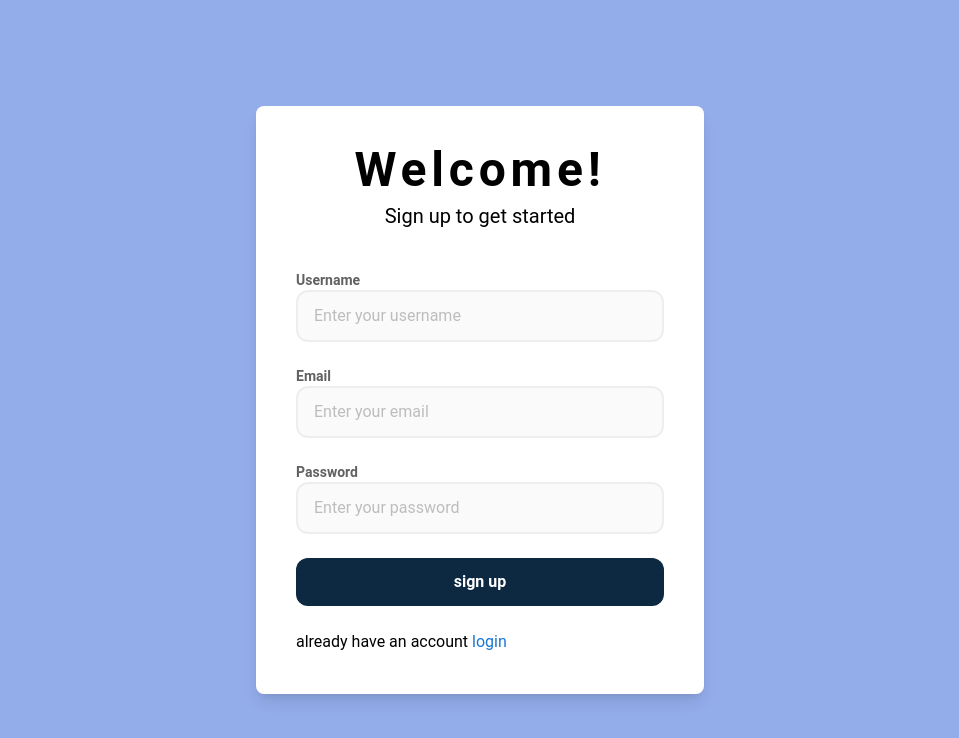
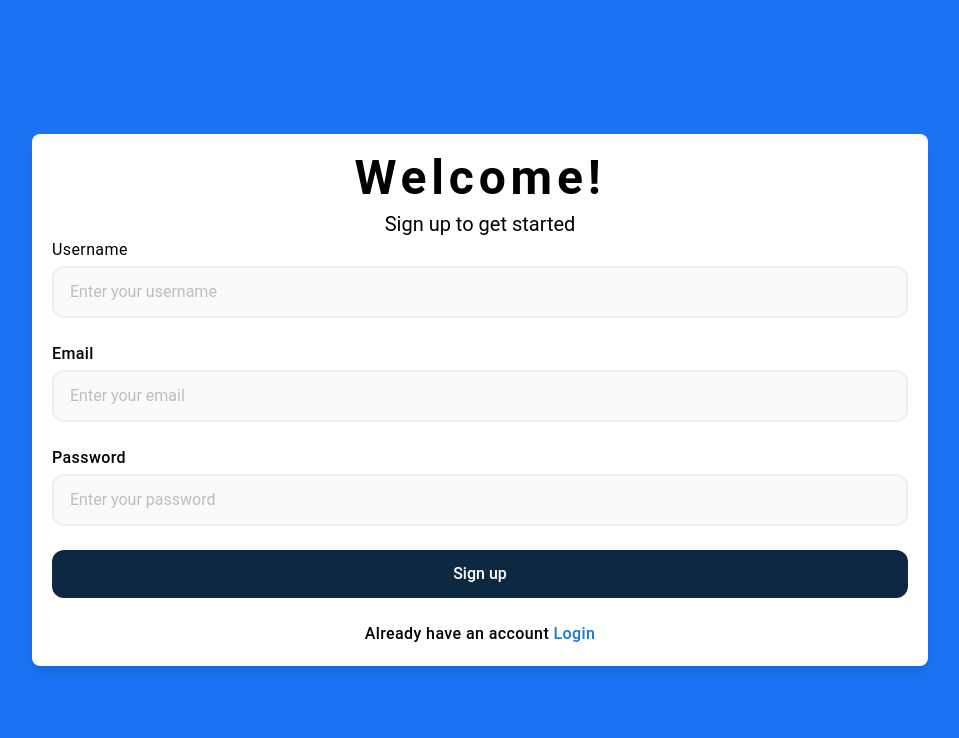
Before and after one commit to ayirezang/travel-journal, a React (Vite) app in the folder front-end/: page /register in a window 1280 px wide. Shown: the top 738 px of the page, without its empty margins (160-1119 px from the left). Built offline with nearby package versions, Linux system fonts and the light colour scheme.

Commit message:
loginAndLogOutButtons

```diff
--- a/front-end/src/Components/NavBar.jsx
+++ b/front-end/src/Components/NavBar.jsx
@@ -22,14 +22,20 @@ const NavBar = () => {
             Display
           </NavLink>
         </div>
-        <div>
-          <NavLink to="/login" className=" text-lg px-4">
+        {/* <div className="space-x-2">
+          <button
+            to="/login"
+            className="  px-4 py-2 bg-blue-600 rounded-lg text-white hover:bg-blue-800 text-lg "
+          >
             Login
-          </NavLink>
-          <NavLink to="" className=" text-lg px-4">
-            logout
-          </NavLink>
-        </div>
+          </button>
+          <button
+            to=""
+            className="px-4 py-2 bg-blue-600 rounded-lg text-white hover:bg-blue-800 text-lg "
+          >
+            Logout
+          </button>
+        </div> */}
         {/*hamburger*/}
         <button
           onClick={() => setIsOpen(!isOpen)}
--- a/front-end/src/Pages/Login.jsx
+++ b/front-end/src/Pages/Login.jsx
@@ -36,11 +36,11 @@ const Login = () => {
           </div>
 
           {/*username*/}
-          <div className="mt-10 space-y-6 ">
+          <div className=" space-y-6 ">
             <div>
               <label
                 htmlFor="email"
-                className="block text-sm font-semibold text-gray-700"
+                className="block text-base font-meduim  tracking-wide mb-1"
               >
                 Email
               </label>
@@ -68,7 +68,7 @@ const Login = () => {
             <div>
               <label
                 htmlFor="password"
-                className="block text-sm font-semibold text-gray-700"
+                className="block font-medium text-base tracking-wide mb-1"
               >
                 Password
               </label>
@@ -101,10 +101,14 @@ const Login = () => {
               Login
             </button>
             <div className="text-center">
-              <p>Dont have an account?</p>
-              <Link to="/register">
-                <p>sign up</p>
-              </Link>
+              <p>
+                Dont have an account?{" "}
+                <Link to="/register">
+                  <span className="text-blue-700">Sign up</span>
+                </Link>
+              </p>
+
+              <p></p>
             </div>
           </div>
         </form>
--- a/front-end/src/Pages/Register.jsx
+++ b/front-end/src/Pages/Register.jsx
@@ -30,11 +30,11 @@ const Register = () => {
   };
 
   return (
-    <div className="bg-[#93ACEA] flex flex-col justify-center items-center min-h-screen">
-      <div className="bg-white shadow-lg max-w-md w-full rounded-lg p-10">
+    <div className="bg-[#1B73F4] flex flex-col justify-center items-center min-h-screen">
+      <div className="bg-white shadow-lg max-w-4xl w-full rounded-lg p-5">
         <form onSubmit={handleSubmit(onSubmit)} className="">
           <div className="text-center">
-            <h1 className="font-bold  text-4xl sm:text-3xl md:text-4xl lg:text-5xl tracking-widest">
+            <h1 className="font-bold  text-3xl sm:text-3xl md:text-4xl lg:text-5xl tracking-widest">
               Welcome!
             </h1>
             <p className="text-lg sm:text-base md:text-lg lg:text-xl mt-2">
@@ -43,11 +43,11 @@ const Register = () => {
           </div>
 
           {/*username*/}
-          <div className="mt-10 space-y-6 ">
+          <div className=" space-y-6 ">
             <div className="">
               <label
                 htmlFor="username"
-                className=" block text-sm font-semibold text-gray-700"
+                className=" block  font-meduim text-base  tracking-wide mb-1"
               >
                 Username
               </label>
@@ -61,7 +61,7 @@ const Register = () => {
               ></input>
               {errors.username && (
                 <p className="text-red-500 text-sm mt-1">
-                  username is required
+                  Username is required
                 </p>
               )}
             </div>
@@ -69,7 +69,7 @@ const Register = () => {
             <div>
               <label
                 htmlFor="email"
-                className="block text-sm font-semibold text-gray-700"
+                className="block  font-medium text-base  tracking-wide mb-1"
               >
                 Email
               </label>
@@ -78,11 +78,11 @@ const Register = () => {
                   required: "email is required",
                   minLength: {
                     value: 3,
-                    message: "username must be at least 3 characters",
+                    message: "email must be at least 3 characters",
                   },
                   maxLength: {
                     value: 35,
-                    message: "username must not exceed 35 characters",
+                    message: "email must not exceed 35 characters",
                   },
                   pattern: {
                     value: /^[^\s@]+@[^\s@]+\.[^\s@]+$/,
@@ -105,7 +105,7 @@ const Register = () => {
             <div>
               <label
                 htmlFor="password"
-                className="block text-sm font-semibold text-gray-700"
+                className="block  font-medium text-base  mb-1 tracking-wide"
               >
                 Password
               </label>
@@ -134,14 +134,14 @@ const Register = () => {
 
             <button
               type="submit"
-              className="w-full bg-[#0D2841]  text-white font-semibold py-3 px-6 rounded-xl hover:shadow-lg focus:outline-none focus:ring-4 focus:ring-indigo-200 mt-4"
+              className="w-full bg-[#0D2841]  text-white font-medium text-base py-3 px-6 rounded-xl hover:shadow-lg focus:outline-none focus:ring-4 focus:ring-indigo-200 mt-4"
             >
-              sign up
+              Sign up
             </button>
-            <p>
-              already have an account{" "}
+            <p className="text-center tracking-wide font-medium text-base">
+              Already have an account{" "}
               <Link to="/login">
-                <span className="text-blue-700">login </span>
+                <span className="text-blue-700">Login </span>
               </Link>
             </p>
           </div>
--- a/front-end/src/Pages/upload.jsx
+++ b/front-end/src/Pages/upload.jsx
@@ -142,7 +142,7 @@ const Upload = () => {
           </div>
 
           <progress
-            className="progress progress-primary w-full"
+            className="progress progress-primary w-full rounded-xl"
             value={progress}
             max="100"
           ></progress>
```
Also changed, not shown: 1 other file (tests, documents, lock files or other folders).
